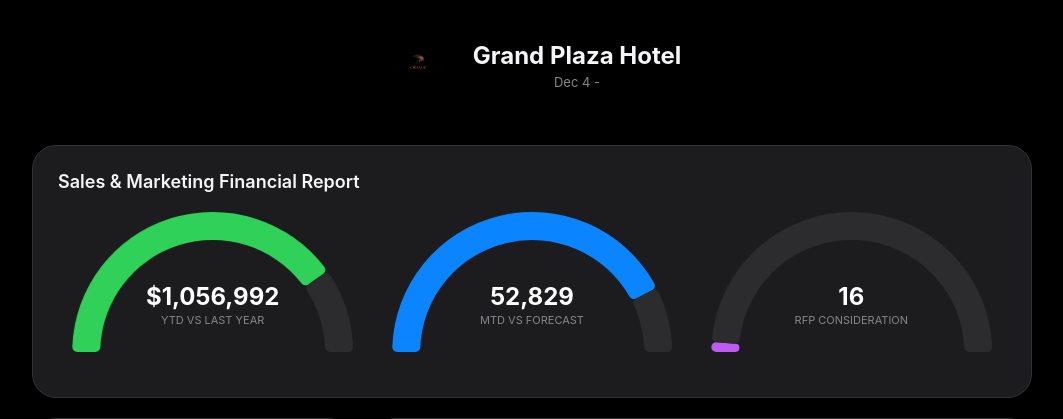
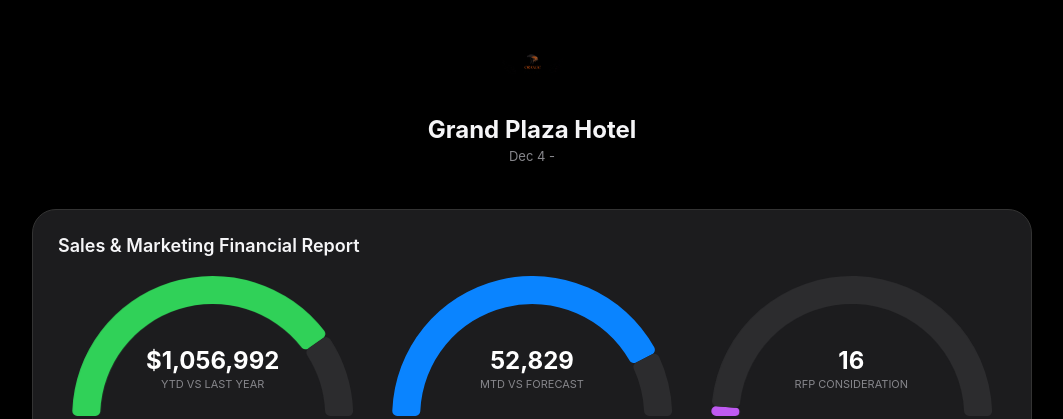
Before and after one commit to Ayushshyam2404/Sales-Pulse, a Flask app: page / in a window 1280 px wide. Shown: the part 80-499 px from the top of the page, without its empty margins (108-1171 px from the left). Run offline with Flask 3, Linux system fonts and the light colour scheme; data that the repository does not hold is empty.

Commit message:
Added the hotel logo above the hotel name

```diff
--- a/templates/index.html
+++ b/templates/index.html
@@ -680,7 +680,7 @@
 
     <!-- HOTEL INFO & LOGO - CENTERED SECTION -->
     <div style="width: 100%; max-width: 1000px; text-align: center; margin-bottom: 30px;">
-        <div style="display: flex; align-items: center; justify-content: center; gap: 20px; margin-bottom: 15px;">
+        <div style="display: flex; flex-direction: column; align-items: center; justify-content: center; gap: 15px; margin-bottom: 15px;">
             <img id="hotel-logo-display" src="/static/OFL.png" style="width: 70px; height: 70px; border-radius: 16px; object-fit: contain;">
             <div style="text-align: center;">
                 <h2 id="disp-hotel" style="margin: 0; font-size: 24px; font-weight: 700; color: var(--text-main);">Loading...</h2>
```
